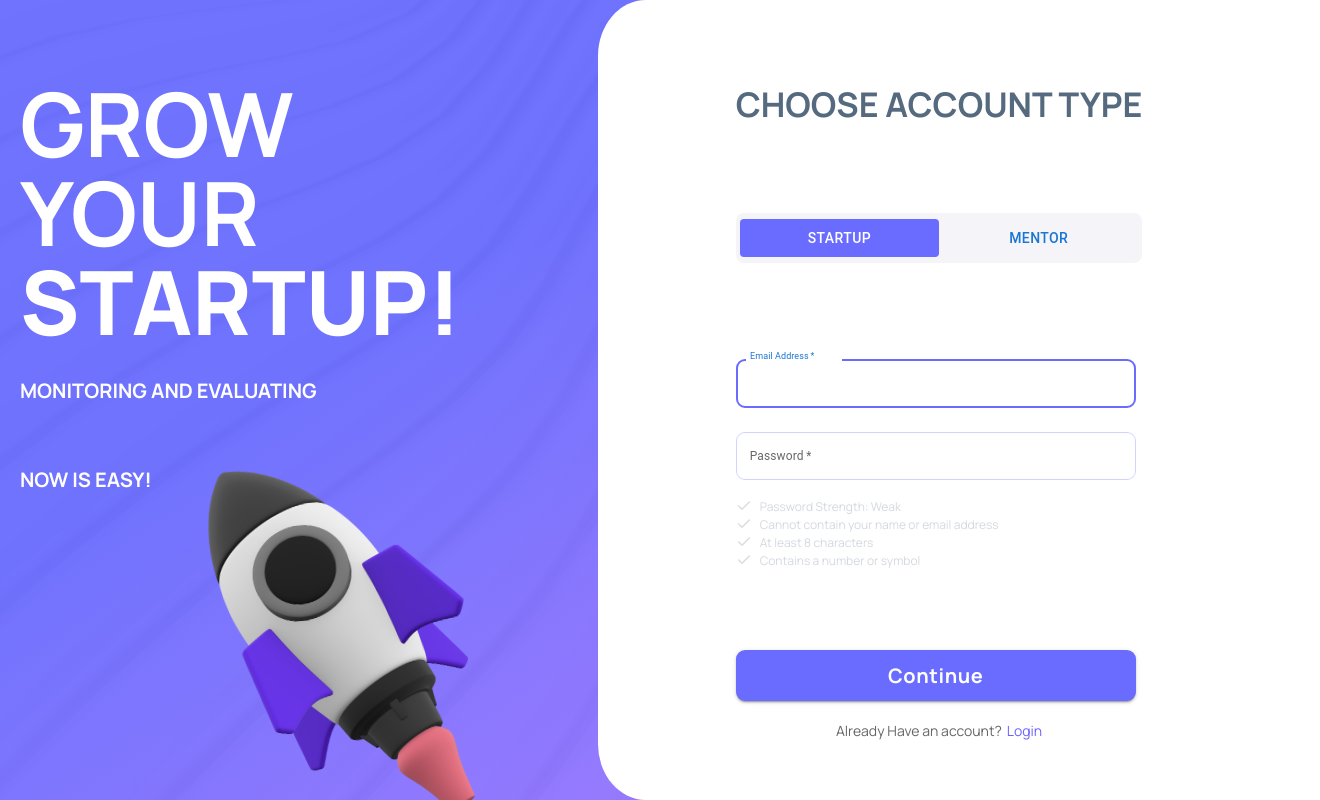
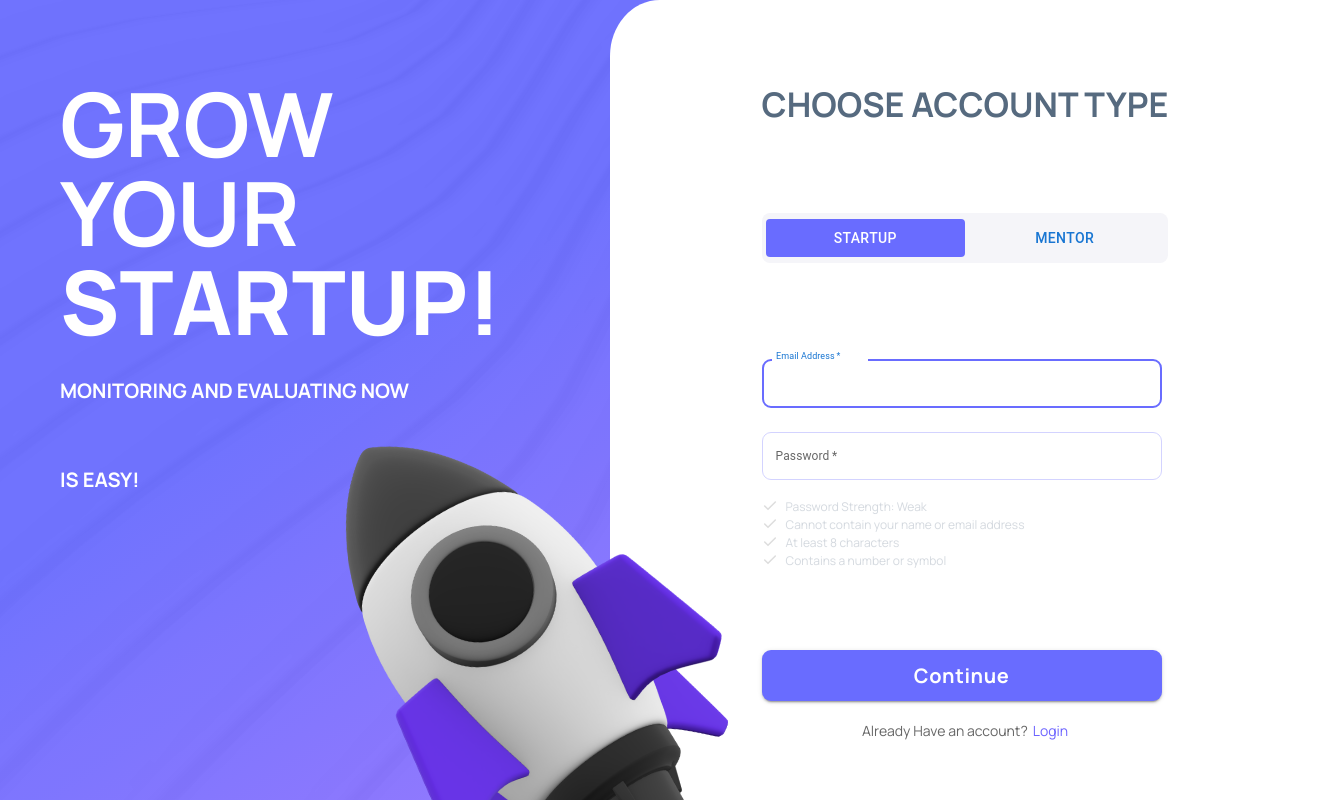
Before and after one commit to DexterNutt/FinalProject, a React (Vite) app in the folder MentorToken/: page /register in a window 1280 px wide. Shown: the whole page, 1320 px wide, since content can reach past the window. Built offline with nearby package versions, Linux system fonts and the light colour scheme.

Commit message:
Add margins to have the rocket fly over the second comp (login and register

```diff
--- a/MentorToken/src/components/auth/loginForm/LoginForm.module.css
+++ b/MentorToken/src/components/auth/loginForm/LoginForm.module.css
@@ -12,6 +12,7 @@
   font-family: Manrope, sans-serif;
   border-bottom-left-radius: 7%;
   border-top-left-radius: 7%;
+  margin-left: -100px;
 }
 
 .LoginFormContainer {
--- a/MentorToken/src/components/auth/registerForm/RegisterForm.module.css
+++ b/MentorToken/src/components/auth/registerForm/RegisterForm.module.css
@@ -5,13 +5,14 @@
   flex-direction: column;
   justify-content: center;
   align-items: center;
-  width: 114%;
+  width: 100%;
   height: 100%;
   z-index: 0;
   background-color: #fff;
   font-family: "Manrope", sans-serif;
   border-bottom-left-radius: 7%;
   border-top-left-radius: 7%;
+  margin-left: -100px;
 }
 
 .registerRight {
--- a/MentorToken/src/components/rocket/RocketComp.module.css
+++ b/MentorToken/src/components/rocket/RocketComp.module.css
@@ -8,6 +8,7 @@
   width: 100%;
   overflow: hidden;
   z-index: 1;
+  margin-right: -40px;
 }
 
 .loginContainer .left {
@@ -46,11 +47,10 @@
 
 .loginContainer .left #rocket {
   position: absolute;
-  width: 900px;
-  top: 18rem;
+  height: 63rem;
+  top: 11rem;
   rotate: -5deg;
-  z-index: 3;
-  right: -200px;
+  right: -29rem;
 }
 
 .loginContainer .logoContainer {
--- a/MentorToken/src/pages/Register.module.css
+++ b/MentorToken/src/pages/Register.module.css
@@ -6,6 +6,7 @@
   background-image: url("/login-background.webp"),
     linear-gradient(147.1deg, #696cff 35.1%, #9574ff 77.5%);
   overflow: hidden;
+  padding-left: 2.5rem;
 }
 
 .noOverflow {
```
